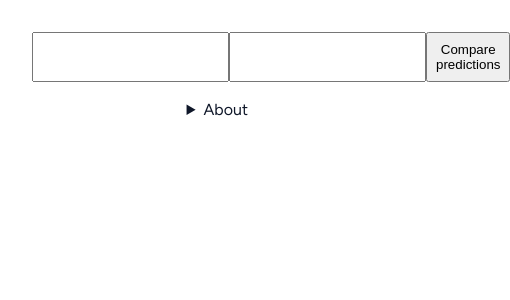
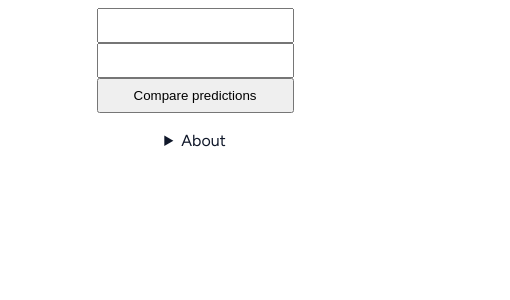
Before and after one commit to ForrestWeiswolf/manifold-compare-predictions, a Preact app: page / in a window 390 px wide. Shown: the top 300 px of the page, 510 px wide, since content can reach past the window. Built offline with nearby package versions, Linux system fonts and the light colour scheme.

Commit message:
Tinker with the layout

```diff
--- a/src/components/App.tsx
+++ b/src/components/App.tsx
@@ -73,18 +73,27 @@ export function App() {
 		<div>
 			<main>
 				<div className="username-input-container">
+					<div>
 						<input type="text" name="username1" value={usernames[0]}
 							onChange={(e) => setUsernames([(e.target as HTMLInputElement).value, usernames[1]])}
 							onKeyDown={(e) => {
 								if (e.key === 'Enter') { fetchCommonMarkets(); }
 							}}
 						/>
+						{commonBinaryMarkets.length !== 0 && commonBets.length !== 0 && <span className="brier-score">Brier score: {Math.round(brierScores[userIds[0]] * 100) / 100}</span>}
+					</div>
+
+					<div>
+
 						<input type="text" name="username2" value={usernames[1]}
 							onChange={(e) => setUsernames([usernames[0], (e.target as HTMLInputElement).value])}
 							onKeyUp={(e) => {
 								if (e.key === 'Enter') { fetchCommonMarkets(); }
 							}}
 						/>
+						{commonBinaryMarkets.length !== 0 && commonBets.length !== 0 && <span className="brier-score">Brier score: {Math.round(brierScores[userIds[1]] * 100) / 100}</span>}
+					</div>
+
 					<button onClick={() => fetchCommonMarkets()}>Compare predictions</button>
 				</div>
 				{loading ?
@@ -92,11 +101,6 @@ export function App() {
 					<div>
 						{commonBinaryMarkets.length === 0 && usernames[0] && usernames[1] && <div>No common markets found</div>}
 						{commonBinaryMarkets.length !== 0 && commonBets.length !== 0 && <>
-							<div className="brier-scores">
-								<span>Brier score: {Math.round(brierScores[userIds[0]] * 100) / 100}</span>
-								<span>Brier score: {Math.round(brierScores[userIds[1]] * 100) / 100}</span>
-								<span />
-							</div>
 							<h2>Common Markets</h2>
 							{
 								commonBinaryMarkets
--- a/src/style.css
+++ b/src/style.css
@@ -27,28 +27,23 @@ body {
 	margin-bottom: 1rem;
 }
 
-@media (max-width: 639px) {
-	#app {
-		margin: 2rem;
-	}
-}
-
 .username-input-container {
 	display: flex;
 }
 
 .username-input-container input {
-	flex-grow: 1;
   padding: 0.5rem;
 }
 
-.brier-scores {
+.username-input-container div {
 	display: flex;
+	align-items: start;
+	flex-direction: column;
+
 }
 
-.brier-scores span {
-	flex-grow: 1;
-	text-align: left;
+.brier-score {
+	display: inline-block;
 }
 
 .market {
@@ -89,3 +84,20 @@ button {
 		}
 	}
 }
+
+@media (max-width: 639px) {
+	#app {
+		margin-top: 0.5rem;
+		margin-bottom: 0.5rem;
+	}
+	.username-input-container {
+		flex-direction: column;
+	}
+	.brier-score {
+		margin-left: 0.5rem;
+		flex-grow: 1;
+	}
+	.username-input-container div {
+		flex-direction: row;
+	}
+}
```
Lines whose indentation alone changed are shown as unchanged.
